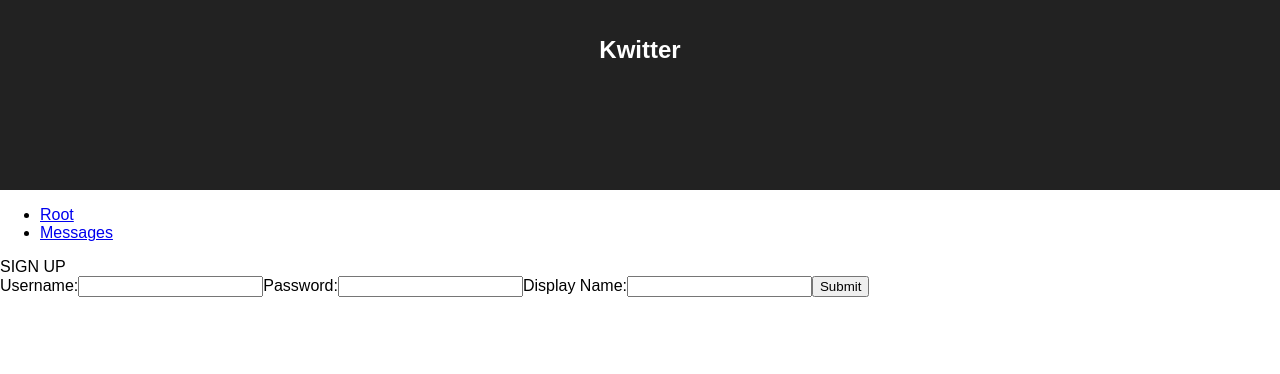
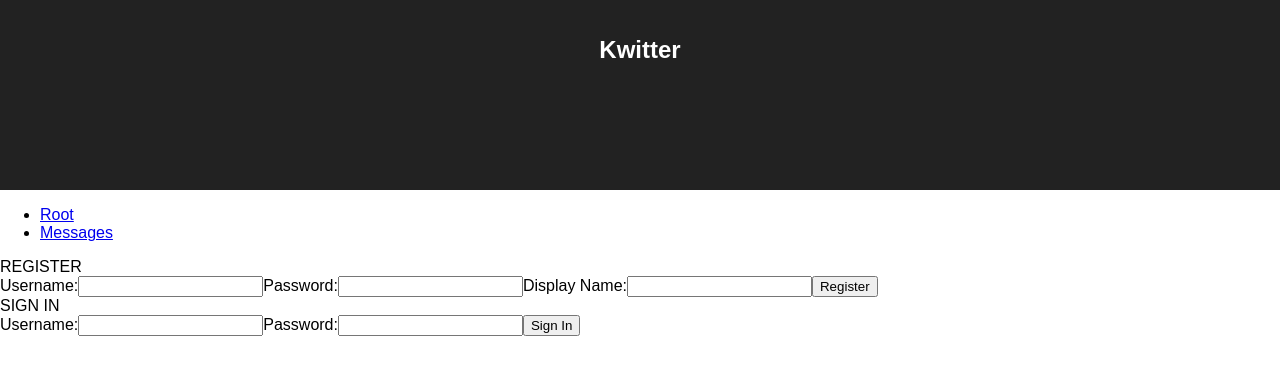
Before and after one commit to ashtonknoblock/Beanie-Babies-Kwitter, a React (Create React App) app: page / in a window 1280 px wide. Shown: the top 374 px of the page. Built offline with nearby package versions, Linux system fonts and the light colour scheme; no server answers.

Commit message:
progress being made, auth is solved

```diff
--- a/src/Auth.jsx
+++ b/src/Auth.jsx
@@ -1,40 +1,112 @@
 import React, { Component } from 'react';
+import { addUser } from './actions.js'
+import './reducer.js';
+import { connect } from 'react-redux';
+import { withRouter } from 'react-router-dom';
 
 
-const fetchLogin = () => {
-  const postRequestOptions = {
+
+class Auth extends Component {
+
+ state = {
+    username: "",
+    password: "",
+    displayName: ""
+ }
+
+  inputChange = field => evt => {
+    this.setState({
+      [field]: evt.target.value
+    })
+  }
+
+
+  fetchLogin = (e) => {
+    e.preventDefault();
+
+    const postRequestOptions = {
       method: "POST",
+      mode: "cors",
       headers: {
         "Content-Type": "application/json",
       },
       body: JSON.stringify({
-        username: "Test",
-        password: "Testing",
-        displayName: "Tester"
+        username: this.state.username,
+        password: this.state.password,
       }),
   }
 
-  fetch('http://localhost:3000/auth/register', postRequestOptions)
+  fetch('https://kwitter-api.herokuapp.com/auth/login', postRequestOptions)
   .then(response => response.json())
   .then(data => {
+    this.props.dispatch(addUser(data));
     console.log(data)
   })
-}
 
-class Auth extends Component {
+
+  }
+
+
+
+
+
+  fetchRegister = (e) => {
+    e.preventDefault();
+
+    const registerOptions = {
+      method: "POST",
+      mode: "cors",
+      headers: {
+        "Content-Type": "application/json",
+      },
+      body: JSON.stringify({
+        username: this.state.username,
+        password: this.state.password,
+        displayName: this.state.displayName
+      }),
+  }
+
+    fetch('https://kwitter-api.herokuapp.com/auth/register', registerOptions)
+    .then(response => response.json())
+    .then(data => {
+      console.log(data);
+
+    })
+  }
+
     render() {
       return (
         <React.Fragment>
-          SIGN UP
-            <form method="get" name="RegisteForm" action="/">
-              Username:<input type="text" name="username" required></input>
-              Password:<input type="password" name="password" required></input>
-              Display Name:<input type="text" name="displayName" required></input>
-              <input type="submit" value="Submit" onSubmit={fetchLogin()}></input>
+         <div>
+          REGISTER
+            <form onSubmit={this.fetchRegister} action="/">
+              Username:<input value={this.state.username} onChange={this.inputChange("username")} required></input>
+              Password:<input type="password" value={this.state.password} onChange={this.inputChange("password")} required></input>
+              Display Name:<input value={this.state.displayName} onChange={this.inputChange("displayName")} required></input>
+              <button type="submit">Register</button>
             </form>
+          </div>
+          <div>
+            SIGN IN
+            <form onSubmit={this.fetchLogin}>
+              Username:<input value={this.state.username} onChange={this.inputChange("username")} required></input>
+              Password:<input type="password" value={this.state.password} onChange={this.inputChange("password")} required></input>
+              <input type="hidden" name="redirect" value="www.google.com"></input>
+              <button type="submit">Sign In</button>
+            </form>
+          </div>
         </React.Fragment>
       )
     }
   }
 
-  export default Auth;
+  const mapStateToProps = (state) => {
+    return {
+
+        username: state.username,
+        password: state.password,
+        displayName: state.displayName
+    }
+  }
+
+  export default withRouter(connect(mapStateToProps)(Auth));
--- a/src/MessageList.jsx
+++ b/src/MessageList.jsx
@@ -1,44 +1,73 @@
 import React, { Component } from 'react';
 import './reducer.js';
 import { connect } from 'react-redux';
-import { addMessage } from './actions.js';
-import MessageItem from './MessageItem.jsx';
+import { withRouter } from 'react-router-dom'
+import { addMessage } from './actions.js'
 
 
 
 
 class MessageList extends Component {
 
-  handleChange = (e) => {
-    this.setState({ text: e.target.value })
+  state = {
+    text: ""
   }
 
-  handleSubmit = (e) => {
+  textInputChange = field => evt => {
+    this.setState({
+      [field]: evt.target.value
+    })
+  }
+
+
+  handleSubmitFetch = (e) => {
     e.preventDefault();
-    this.props.dispatch(addMessage(this.state.text));
+
     let inputField = document.getElementById("input");
-    inputField.value = "";
+    this.props.dispatch(addMessage(inputField.value))
+    console.log(this.props.token);
+
+    const postMessageOptions = {
+      method: "POST",
+      mode: "cors",
+      headers: {
+        "Content-Type": "application/json",
+        "Authorization": "Bearer " + this.props.token
+      },
+      body: JSON.stringify({
+        text: this.props.text
+      })
   }
+
+      fetch('https://kwitter-api.herokuapp.com/messages', postMessageOptions)
+        .then(response => response.json())
+        .then(data => {
+          console.log(data);
+        })
+
+    }
+
+
     render() {
-      const { messages } = this.props;
+      // const { messages } = this.props;
       return (
         <React.Fragment>
 
           <header className="header">
             <h1>New Kweet</h1>
-            <form onSubmit={this.handleSubmit}>
+            <form onSubmit={this.handleSubmitFetch}>
               <input
                 id="input"
                 placeholder="What's on your mind?"
                 className="new-message"
-                onChange={this.handleChange}
+                onChange={this.textInputChange("text")}
                 autoFocus
               />
             </form>
           </header>
           <section className="main">
             <ul>
-              {messages.map(message => <MessageItem messages={messages} id={message.id} key={message.id} value={message.text} />)}
+              {/* {messages.map(message => <MessageItem messages={messages} id={message.id} key={message.id} value={message.text} />)} */}
             </ul>
           </section>
         </React.Fragment>
@@ -49,9 +78,9 @@ class MessageList extends Component {
   const mapStateToProps = (state) => {
     return {
 
-        messages: state.messages,
+        token: state.token,
         text: state.text
     }
   }
 
-  export default connect(mapStateToProps)(MessageList);
+  export default withRouter(connect(mapStateToProps)(MessageList));
--- a/src/actions.js
+++ b/src/actions.js
@@ -1,8 +1,17 @@
 export const ADD_MESSAGE = "ADD_MESSAGE";
 
-export const addMessage = (text) => {
+export const addMessage = (textValue) => {
     return {
         type: ADD_MESSAGE,
-        payload: text
+        payload: textValue
     }
 }
+
+export const ADD_USER = "ADD_USER";
+
+export const addUser = (authToken) => {
+    return {
+        type: ADD_USER,
+        payload: authToken
+    }
+}
--- a/src/index.js
+++ b/src/index.js
@@ -1,4 +1,4 @@
-import React, { Component } from 'react';
+import React from 'react';
 import { render } from 'react-dom';
 import './index.css';
 import { BrowserRouter } from 'react-router-dom';
--- a/src/reducer.js
+++ b/src/reducer.js
@@ -1,29 +1,28 @@
-import { ADD_MESSAGE } from './actions.js'
-import messageList from './messageList.json'
-
-
-
+import { ADD_MESSAGE, ADD_USER } from './actions.js'
 const initialState = {
-    // loggedIn: false,
-    messages: messageList,
-    text: ""
+    text: "",
+    token: ""
 }
 
 const reducer = (state = initialState, action) => {
     switch (action.type) {
         case ADD_MESSAGE:
 
-            if (!action.payload.length) {
-                return;
+
+
+            let newState = state;
+
+            newState.text = action.payload;
+
+                return newState;
+        case ADD_USER:
+
+            if (action.payload.success) {
+                let newState = state;
+                newState.token = action.payload.token;
+                return newState;
             }
-
-            return {
-                ...state, messages: [...state.messages, {
-                    "id": 1,
-                    "text": action.payload,
-                    "userId": state.messages.length + 1
-                }]
-            }
+            break;
             default:
                 return state;
     }
--- /dev/null
+++ b/src/userList.json
@@ -0,0 +1,6 @@
+[
+    {
+        "username": "test",
+        "displayName": "Test User"
+    }
+]
```
Also changed, not shown: src/App.js (+2 -12 lines).
